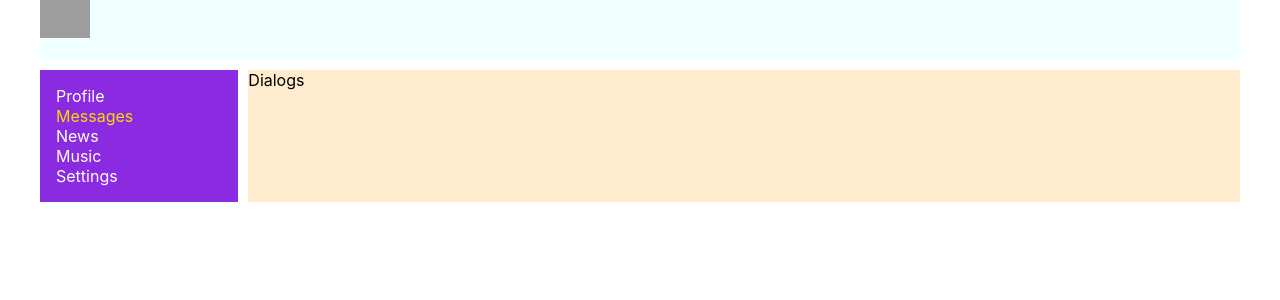
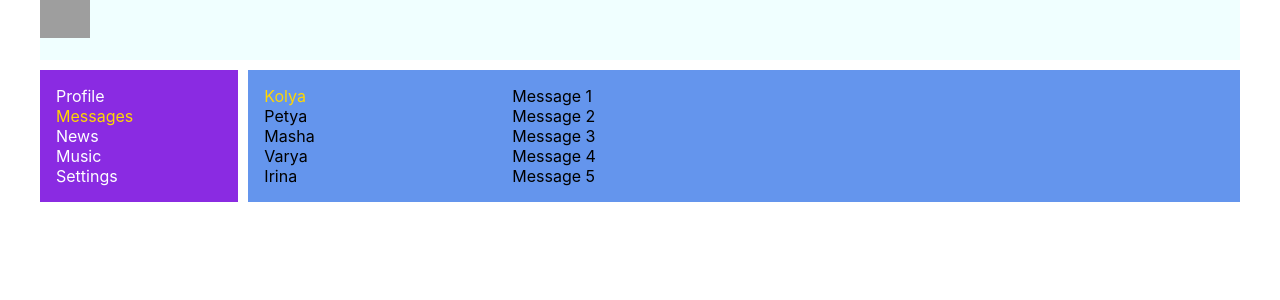
Before and after one commit to kolesnikov-sa/2103-samurai, a React (Create React App) app: page /dialogs in a window 1280 px wide. Shown: the top 300 px of the page. Built offline with nearby package versions, Linux system fonts and the light colour scheme; grey boxes are pictures that could not be loaded.

Commit message:
END Lesson 21

```diff
--- a/src/App.css
+++ b/src/App.css
@@ -12,5 +12,5 @@
 
 .app-wrapper__content {
     grid-area: content;
-    background-color: blanchedalmond;
+    background-color: cornflowerblue;
 }
--- a/src/components/Dialogs/Dialogs.module.css
+++ b/src/components/Dialogs/Dialogs.module.css
@@ -0,0 +1,16 @@
+.dialog {
+    display: grid;
+    grid-template-columns: 1fr 3fr;
+}
+
+.dialog__items {
+    padding: 1rem;
+}
+
+.dialog__item_active {
+    color: gold;
+}
+
+.dialog__messages {
+    padding: 1rem;
+}
--- a/src/components/Dialogs/Dialogs.tsx
+++ b/src/components/Dialogs/Dialogs.tsx
@@ -3,8 +3,21 @@ import s from './Dialogs.module.css';
 
 function Dialogs() {
     return (
-      <div>
-        Dialogs
+      <div className={s.dialog}>
+        <div className={s.dialog__items}>
+          <div className={s.dialog__item + ' ' + s.dialog__item_active}>Kolya</div>
+          <div className={s.dialog__item}>Petya</div>
+          <div className={s.dialog__item}>Masha</div>
+          <div className={s.dialog__item}>Varya</div>
+          <div className={s.dialog__item}>Irina</div>
+        </div>
+        <div className={s.dialog__messages}>
+          <div className={s.dialog__message}>Message 1</div>
+          <div className={s.dialog__message}>Message 2</div>
+          <div className={s.dialog__message}>Message 3</div>
+          <div className={s.dialog__message}>Message 4</div>
+          <div className={s.dialog__message}>Message 5</div>
+        </div>
       </div>
     );
 }
```
